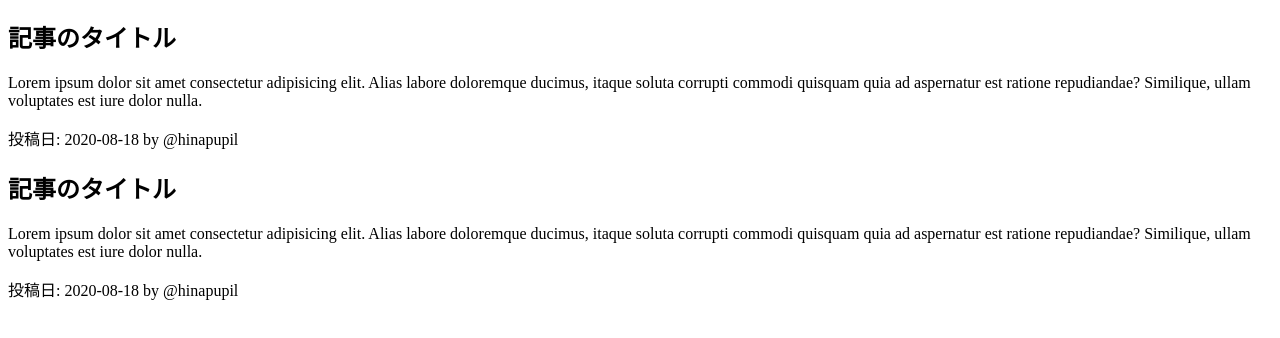
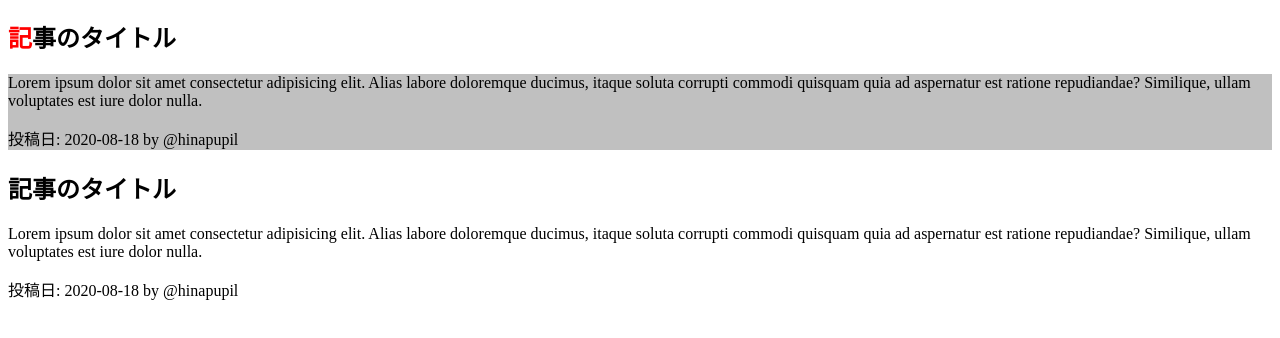
Before and after one commit to hinapupil/HTML_Practice, a plain HTML site: page index.html in a window 1280 px wide. Shown: the part 70-408 px from the top of the page. Drawn offline with Linux system fonts and the light colour scheme.

Commit message:
How to use of div tag & span tag.

```diff
--- a/index.html
+++ b/index.html
@@ -10,10 +10,12 @@
   <h1>記事一覧</h1>
 
   <article>
-    <h1>記事のタイトル</h1>
-    <p>Lorem ipsum dolor sit amet consectetur adipisicing elit. Alias labore doloremque ducimus, itaque soluta corrupti commodi quisquam quia ad aspernatur est ratione repudiandae? Similique, ullam voluptates est iure dolor nulla.</p>
-    <footer>投稿日: <time>2020-08-18</time> by @hinapupil</footer>
-  </article>
+    <h1><span style="color: red;">記</span>事のタイトル</h1>
+    <div style="background: silver;">
+      <p>Lorem ipsum dolor sit amet consectetur adipisicing elit. Alias labore doloremque ducimus, itaque soluta corrupti commodi quisquam quia ad aspernatur est ratione repudiandae? Similique, ullam voluptates est iure dolor nulla.</p>
+      <footer>投稿日: <time>2020-08-18</time> by @hinapupil</footer>
+    </div>
+    </article>
 
   <article>
     <h1>記事のタイトル</h1>
```
